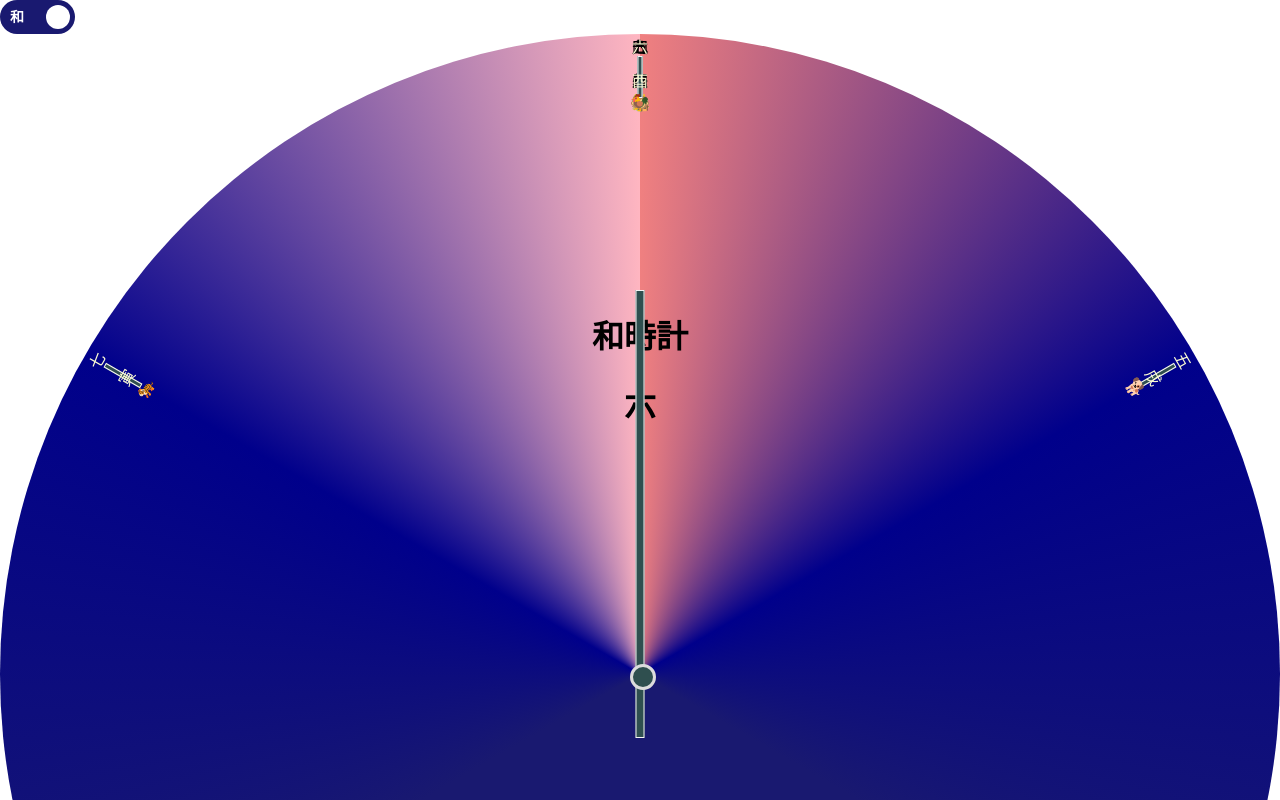
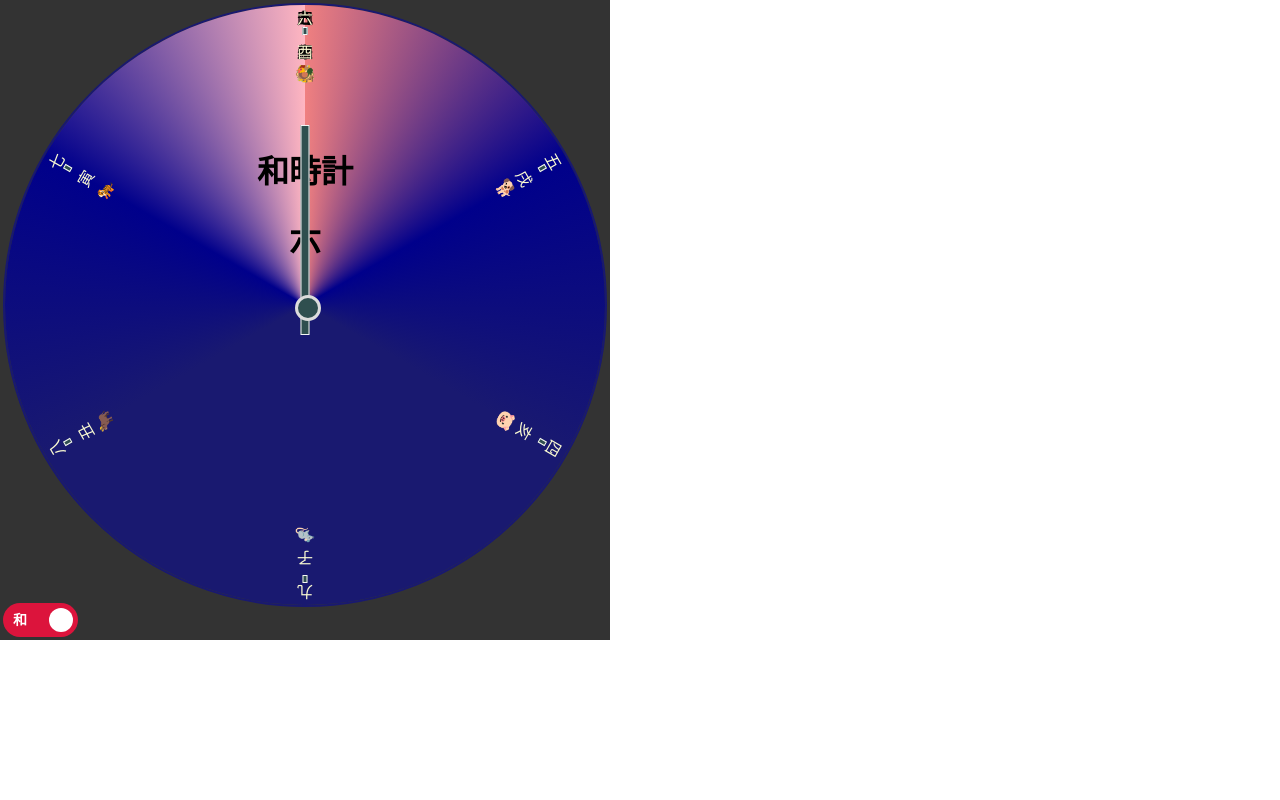
Before and after one commit to ann-kilzer/wadokei, a React (Create React App) app: page / in a window 1280 px wide. Shown: the top 800 px of the page. Built offline with nearby package versions, Linux system fonts and the light colour scheme; no server answers.

Commit message:
bounding box

```diff
--- a/src/App.css
+++ b/src/App.css
@@ -1,8 +1,14 @@
+.container {
+  background-color: #333333;
+  padding-right: 4px;
+  border: 3px solid #333333;
+}
+
 .face {
   text-align: center;
   position: relative;
-  width: 100vw;
-  height: 100vw;
+  width: 100%;
+  height: 100%;
   border-radius: 50%;
 }
 
@@ -12,7 +18,7 @@
 }
 
 .wadokei_face {
-  border: 2px solid goldenrod1;
+  border: 2px solid midnightblue;
 }
 
 .tokei_tick {
@@ -114,11 +120,9 @@
   text-align: center;
 }
 
-
-
 .day_segment {
   position: absolute;
-  width: 100vw;
-  height: 100vw;
+  width: 100%;
+  height: 100%;
   border-radius: 100%;
 }
--- a/src/Container.jsx
+++ b/src/Container.jsx
@@ -5,7 +5,7 @@ import Tokei from './Tokei';
 import Wadokei from './Wadokei';
 import ToggleSwitch from './ToggleSwitch/ToggleSwitch';
 
-export default function Container({ sunrise, sunset }) {
+export default function Container({ sunrise, sunset, size }) {
   const [date, setDate] = useState(new Date());
 
   const [wa, setWa] = useState(true);
@@ -40,18 +40,36 @@ export default function Container({ sunrise, sunset }) {
   };
 
   return (
-    <div className="App">
+    <div
+      className="container"
+      style={{
+        width: `${size}px`,
+      }}
+    >
+      <div
+        style={{
+          width: `${size}px`,
+          height: `${size}px`,
+        }}
+      >
+        {renderClock()}
+      </div>
       <ToggleSwitch
         id="waToggle"
         checked={wa}
         onChange={onWaChange}
         optionLabels={['和', '洋']}
       />
-      {renderClock()}
     </div>
   );
 }
+
 Container.propTypes = {
   sunrise: PropTypes.instanceOf(Date).isRequired,
   sunset: PropTypes.instanceOf(Date).isRequired,
+  size: PropTypes.number,
 };
+
+Container.defaultProps = {
+  size: 600,
+};
--- a/src/ToggleSwitch/ToggleSwitch.scss
+++ b/src/ToggleSwitch/ToggleSwitch.scss
@@ -1,7 +1,7 @@
 // Colors
-$label-colour: teal;
+$label-colour: #111111;
 $disabled-colour: #ddd;
-$toggle-colour: midnightblue;
+$toggle-colour: crimson;
 $white: #fff;
 
 .toggle-switch {
```
